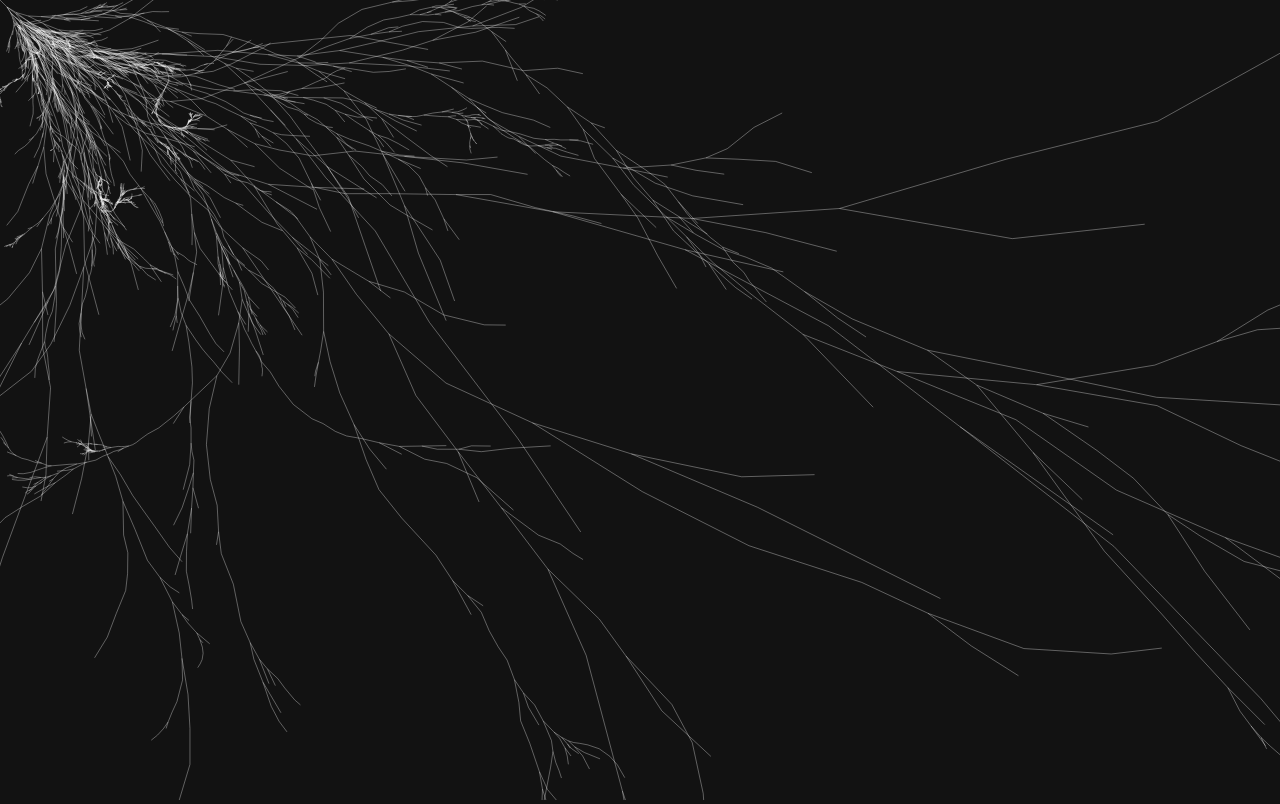
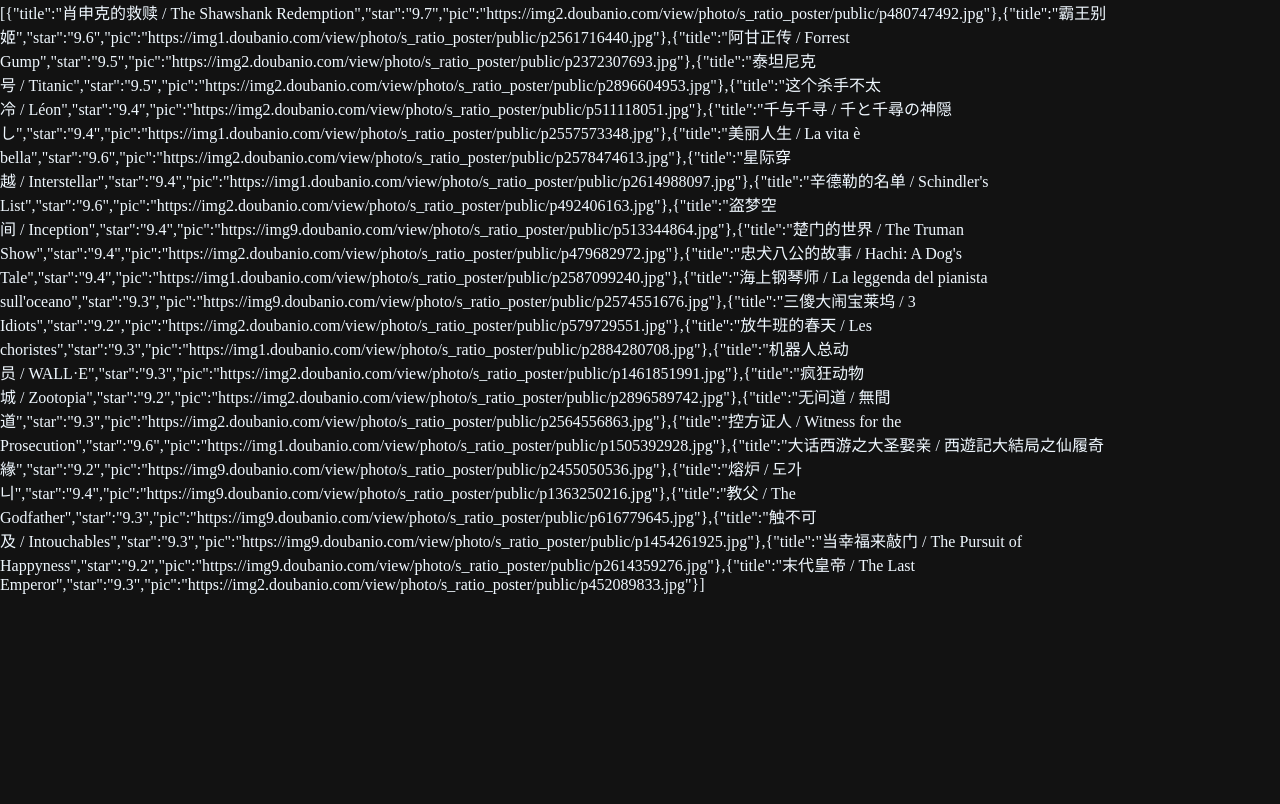
Before and after one commit to bullshitking-99/jobless, a React (Vite) app: page / in a window 1280 px wide. Built offline with nearby package versions, Linux system fonts and the light colour scheme.

Commit message:
init movies

```diff
--- a/src/index.css
+++ b/src/index.css
@@ -5,6 +5,7 @@ body,
   margin: 0;
   padding: 0;
   background: #121212;
+  color: aliceblue;
 }
 
 html.dark {
--- a/src/main.tsx
+++ b/src/main.tsx
@@ -1,10 +1,10 @@
 import React from "react";
 import ReactDOM from "react-dom/client";
-import Plums from "./pages/plums";
+import App from "./pages/movies";
 import "./index.css";
 
 ReactDOM.createRoot(document.getElementById("root")!).render(
   <React.StrictMode>
-    <Plums />
+    <App />
   </React.StrictMode>
 );
--- /dev/null
+++ b/src/pages/movies.tsx
@@ -0,0 +1,10 @@
+import movies from "../../app/crawler/assets/data.json";
+
+function App() {
+  // 取初始数据
+  const data = movies[0];
+
+  return <div>{JSON.stringify(data)}</div>;
+}
+
+export default App;
```
Also changed, not shown: src/App.css (deleted).
